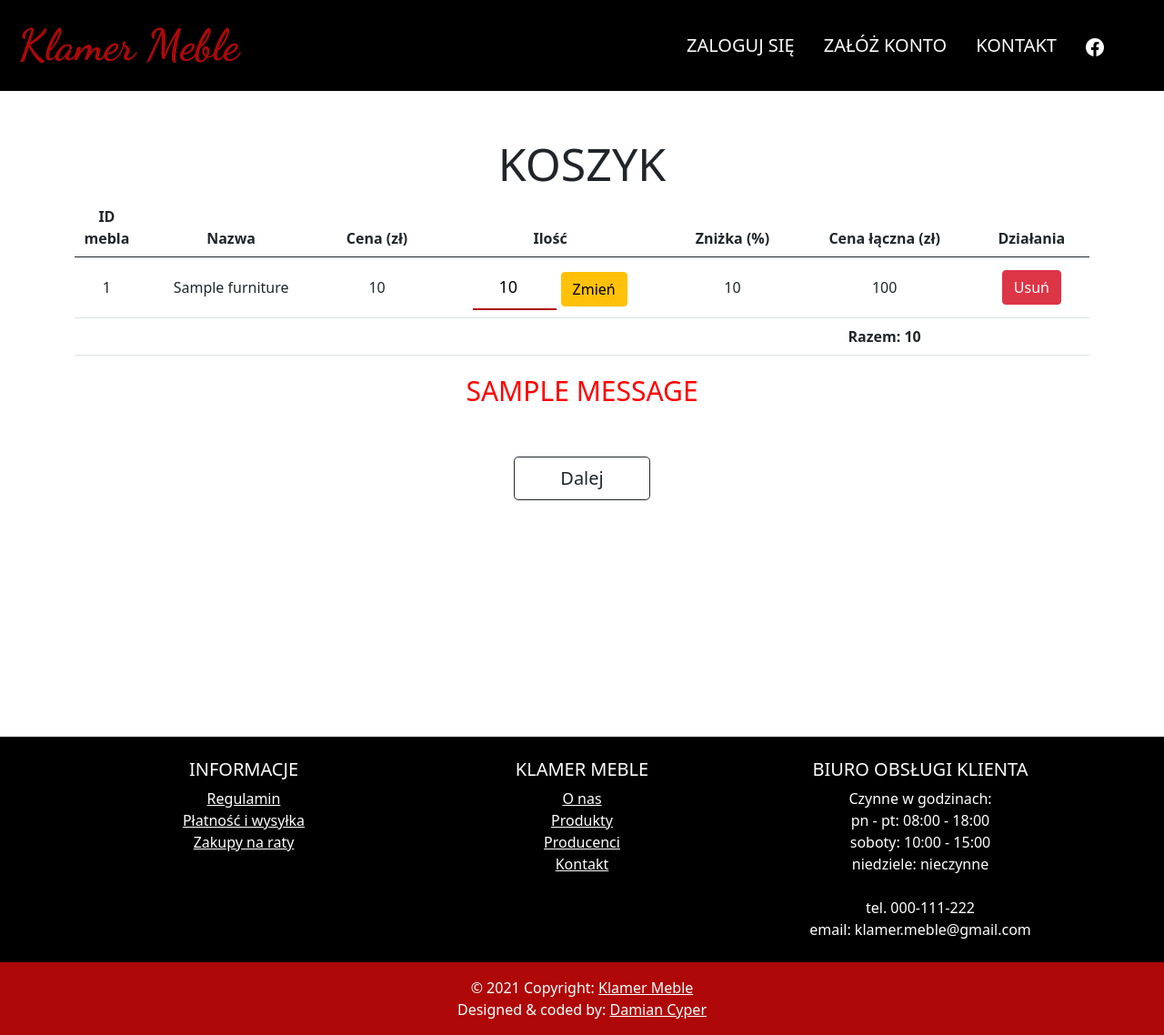
After one commit to dmncp/FurnitureStore, a Django app: template furniture_store/store/templates/shopping_cart.html in a window 1280 px wide. The commit adds this page. Shown: the whole page at 91% size. Run offline with Django 3.2, Linux system fonts and the light colour scheme; the template is opened without the code that fills it: most values are stand-ins (such as "Sample title", 1, 10 or a date in 2020); one stand-in notice (Sample message) is shown.

Commit message:
shopping cart view

```diff
--- a/furniture_store/store/admin.py
+++ b/furniture_store/store/admin.py
@@ -23,7 +23,7 @@ class OpinionAdmin(admin.ModelAdmin):
 
 @admin.register(ShoppingCart)
 class ShoppingCartAdmin(admin.ModelAdmin):
-    list_display = ['id', 'user', 'furniture']
+    list_display = ['id', 'user', 'furniture', 'amount']
     list_filter = ['user', 'furniture']
 
 
--- a/furniture_store/store/static/store/main.css
+++ b/furniture_store/store/static/store/main.css
@@ -159,7 +159,6 @@ h2{
     z-index: -1;
 }
 
-
 @media(max-width:991px){
     h2{
         font-size: 60px!important;
--- /dev/null
+++ b/furniture_store/store/static/store/shopping_cart.css
@@ -0,0 +1,33 @@
+h3{
+    text-transform: uppercase;
+    font-size: 50px!important;
+    text-align: center;
+    padding-top: 50px;
+}
+
+input{
+    border: none;
+    border-bottom: 2px solid #af0809;
+    outline: none;
+    font-size: 18px!important;
+    height: 50px;
+    max-width: 100px;
+    text-align: center;
+}
+
+input:focus{
+    background-color: #f5f2f2;
+}
+
+#next{
+    margin: 50px auto;
+    display: block;
+    width: 150px;
+}
+
+#msg{
+    font-size: 30px;
+    text-transform: uppercase;
+    text-align: center;
+    color: red;
+}
--- a/furniture_store/store/templates/home.html
+++ b/furniture_store/store/templates/home.html
@@ -47,7 +47,7 @@
 
         {% if user.is_authenticated %}
           <li class="nav-item">
-            <a class="nav-link" href="/">
+            <a class="nav-link" href="/shopping_cart">
                 Koszyk
             </a>
           </li>
--- a/furniture_store/store/templates/navMenu.html
+++ b/furniture_store/store/templates/navMenu.html
@@ -60,7 +60,7 @@
 
     {% if user.is_authenticated %}
       <li class="nav-item">
-        <a class="nav-link text-white" href="/">
+        <a class="nav-link text-white" href="/shopping_cart">
             Koszyk
         </a>
       </li>
@@ -149,7 +149,7 @@
           <h5 class="text-uppercase">Biuro Obsługi Klienta</h5>
           <ul class="list-unstyled mb-0">
             Czynne w godzinach: <br>
-            pn.-pt.: 08:00 - 18:00 <br>
+            pn - pt: 08:00 - 18:00 <br>
             soboty: 10:00 - 15:00 <br>
             niedziele: nieczynne<br><br>
             tel. 000-111-222
@@ -168,7 +168,7 @@
 
   <!-- Copyright -->
   <div class="text-center p-3" style="background-color: #af0809">
-        © 2020 Copyright:
+        © 2021 Copyright:
         <a class="text-white" href="/">Klamer Meble</a><br>
 
         Designed & coded by:
--- /dev/null
+++ b/furniture_store/store/templates/shopping_cart.html
@@ -0,0 +1,62 @@
+{% extends 'navMenu.html' %}
+
+{% block additional %}
+    {% load static %}
+    <link href="{% static 'store/shopping_cart.css' %}" rel="stylesheet">
+{% endblock %}
+
+{% block main %}
+    <div class="container">
+        <h3>Koszyk</h3>
+    </div>
+
+    <div class="container" id="main-content" style="min-height: 74vh; margin: 0 auto;">
+        <table class="table align-middle">
+            <thead style="text-align: center;">
+                <tr>
+                    <th style="max-width: 50px">ID mebla</th>
+                    <th>Nazwa</th>
+                    <th>Cena (zł)</th>
+                    <th>Ilość</th>
+                    <th>Zniżka (%)</th>
+                    <th>Cena łączna (zł)</th>
+                    <th>Działania</th>
+                </tr>
+            </thead>
+            <tbody>
+                {% for product in object_list %}
+                  <tr style="text-align: center">
+                      <td style="max-width: 50px">{{product.furniture.id}}</td>
+                      <td>{{product.furniture.name}}</td>
+                      <td>{{product.furniture.price}}</td>
+                      <td>
+                          <form method="post">
+                              {% csrf_token %}
+                              <input style="display: none" value="{{product.furniture.id}}" name="prod_id">
+                              <input name="amount" value="{{product.amount}}" type="number" min="1" max="{{product.furniture.amount}}">
+                              <button type="submit" class="btn btn-warning">Zmień</button>
+                          </form>
+                      </td>
+                      <td>{{product.furniture.discount}}</td>
+                      <td>{% widthratio product.furniture.price_with_discount 1 product.amount %}</td>
+                      <td>
+                          <a class="btn btn-danger" href="{% url 'delete_from_cart' product.furniture.id %}" id="delete_btn">Usuń</a>
+                      </td>
+                  </tr>
+                {% endfor %}
+                <tr>
+                    <td></td><td></td><td></td><td></td><td></td>
+                    <td class="text-center"><strong>Razem: {{all_price}}</strong></td><td></td>
+                </tr>
+            </tbody>
+          </table>
+
+            {% if messages %}
+                {% for message in messages %}
+                    <p {% if message.tags %} class="{{ message.tags }}"{% endif %} id="msg">{{ message }}</p>
+                {% endfor %}
+            {% endif %}
+            <a type="button" class="btn btn-lg btn-outline-dark" href="{% url 'delivery_address' %}" id="next">Dalej</a>
+    </div>
+
+{% endblock %}
--- a/furniture_store/store/urls.py
+++ b/furniture_store/store/urls.py
@@ -35,5 +35,9 @@ urlpatterns = [
     path('settings/all_products/delete_category/<int:pk>', staff_member_required(delete_category), name='delete_category'),
     path('settings/all_products/edit_category/<int:pk>', staff_member_required(EditCategoryView.as_view(template_name='category_edit.html')), name='category_edit'),
     path('settings/users', staff_member_required(UserListView.as_view(template_name='users.html')), name='users'),
-    path('settings/users/delete/<int:pk>', staff_member_required(delete_account_admin), name='delete_user')
+    path('settings/users/delete/<int:pk>', staff_member_required(delete_account_admin), name='delete_user'),
+    path('shopping_cart', ShoppingCartView.as_view(template_name='shopping_cart.html'), name='shop_cart'),
+    path('shopping_cart/delete/<int:pk>', delete_product_from_cart, name='delete_from_cart'),
+    path('shopping_cart/address', DeliveryAddressView.as_view(template_name='delivery_address.html'), name='delivery_address'),
+    path('shopping_cart/confirmation', ShoppingCartView.as_view(template_name='order_confirmation.html'), name='confirm')
 ]
```
Also changed, not shown: furniture_store/store/models.py (+19 -16 lines), furniture_store/store/static/store/delivery_address.css (added, +24 -0 lines), furniture_store/store/templates/delivery_address.html (added, +68 -0 lines), furniture_store/store/templates/order_confirmation.html (added, +73 -0 lines), furniture_store/store/views.py (+59 -0 lines), furniture_store/db.sqlite3 (deleted). Lines whose indentation alone changed are shown as unchanged.
